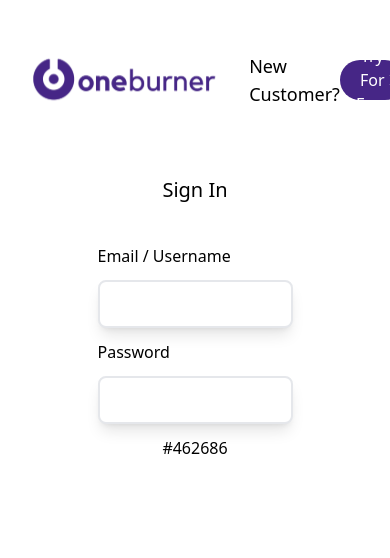
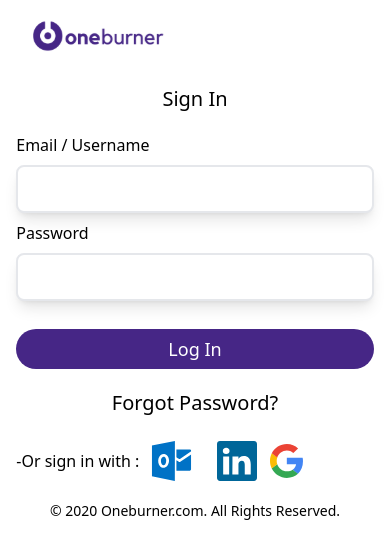
Before and after one commit to orion-script/one-burner, a Next.js app: page /login in a window 390 px wide. Shown: the top 558 px of the page. Built offline with nearby package versions, Linux system fonts and the light colour scheme.

Commit message:
add input

```diff
--- a/src/pages/login.tsx
+++ b/src/pages/login.tsx
@@ -2,38 +2,57 @@ import Image from 'next/image'
 import Logo from "../assets/svg/logo.svg"
 import ArrowRight from "../assets/svg/arrowright.svg"
 import Eye from "../assets/svg/eye-19.svg"
+import OutLook from "../assets/svg/outlook.svg"
+import LinkedIn from "../assets/svg/linkedin.svg"
+import Google from "../assets/svg/google-icon.svg"
 
 const Login = () => {
     return (
         <>
-        <div className="flex justify-between w-10/12 m-auto items-center pt-10">
-            <Image src={Logo} alt="logo image" className='w-7/12 md:w-2/12' />
+        <div className="flex justify-between w-10/12 m-auto items-center pt-2 md:pt-5">
+            <Image src={Logo} alt="logo image" className='w-5/12 md:w-2/12' />
 
-            <div className="flex justify-between items-center w-4/12">
-                <a href="" className='font-normal text-lg'>New Customer?</a>
+            <div className="hidden md:flex justify-between items-center md:w-4/12">
+                <a href="" className='font-normal text-sm md:text-lg'>New Customer?</a>
 
                 <div className="bg-[#462686] flex items-center justify-around px-4 rounded-[100px] text-white h-10 w-[10rem]">
-                    <button className=''>Try For Free</button>
+                    <button className='font-medium'>Try For Free</button>
                     <Image src={ArrowRight} alt="arrow down" className='' />
                 </div>
             </div>
         </div>
 
-        <h2 className='font-normal text-xl text-center pt-14'>Sign In</h2>
+        <h2 className='font-medium text-xl text-center pt-5 md:pt-10'>Sign In</h2>
 
-        <form action="" className='flex flex-col w-2/4 m-auto pt-10'>
+        <form action="" className='flex flex-col w-11/12 md:w-2/4 m-auto pt-5 md:pt-10'>
             <label htmlFor="">Email / Username</label>
-            <input type="text" className='w-full my-3 border-2 border-gray-200 focus:border-gray-200 focus:outline-none h-12 pl-5 rounded-lg shadow-lg' />
+            <input type="text" className='w-full my-2 border-2 border-gray-200 focus:border-gray-200 focus:outline-none h-12 pl-5 rounded-lg shadow-lg' />
 
             <label htmlFor="">Password</label>
 
-                <input type="password" className='w-full my-3 border-2 border-gray-200 focus:border-gray-200 focus:outline-none h-12 pl-5 rounded-lg shadow-lg' />
+                <input type="password" className='w-full my-2 border-2 border-gray-200 focus:border-gray-200 focus:outline-none h-12 pl-5 rounded-lg shadow-lg' />
             {/* <span> */}
                 {/* <Image src={Eye} alt="eye icon" className='absolute' /> */}
             {/* </span> */}
 
-            <button>#462686</button>
+            <button className='bg-[#462686] rounded-full h-10 mt-5 md:mt-8 text-white font-medium text-lg'>Log In</button>
         </form>
+
+        <a href="" className='font-normal text-xl text-center'>
+            <p className='mt-5'>Forgot Password?</p>
+        </a>
+
+        <div className="flex m-auto w-11/12 md:w-5/12 items-center h-12 mt-5">
+            <p className='text-center'>
+                -Or sign in with :
+            </p>
+
+            <Image src={OutLook} alt="outlook icon" className='h-10' />
+            <Image src={LinkedIn} alt="linkedin icon" className='h-10' />
+            <Image src={Google} alt="google icon" className='h-10' />
+        </div>
+
+        <p className='text-center font-normal text-sm md:text-lg mt-4'>© 2020 Oneburner.com. All Rights Reserved. </p>
         </>
      );
 }
```
Also changed, not shown: src/assets/svg/google-icon.svg (added), src/assets/svg/outlook-icon.svg (added).
